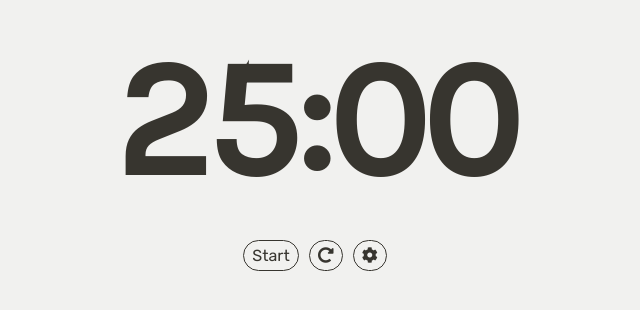
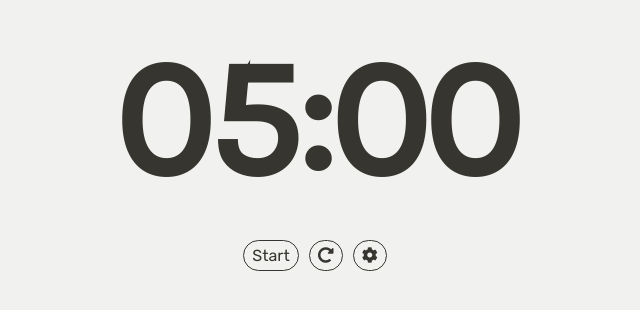
Before and after one commit to mtsmcnutt/pomodorotimer5v2, a plain HTML site: page index.html in a window 1280 px wide. Shown: the part 260-570 px from the top of the page, without its empty margins (325-965 px from the left). Drawn offline with Linux system fonts and the light colour scheme.

Commit message:
Update index.html

```diff
--- a/index.html
+++ b/index.html
@@ -26,7 +26,7 @@
 <!--        <button id="long-break-interval-btn" class="interval-btn">Long Break</button>-->
     </div>
     <div id="timer-container">
-        <div id="time-left">25:00</div>
+        <div id="time-left">05:00</div>
     </div>
     <div id="start-stop-reset-container">
         <button id="start-stop-btn">Start</button>
```
